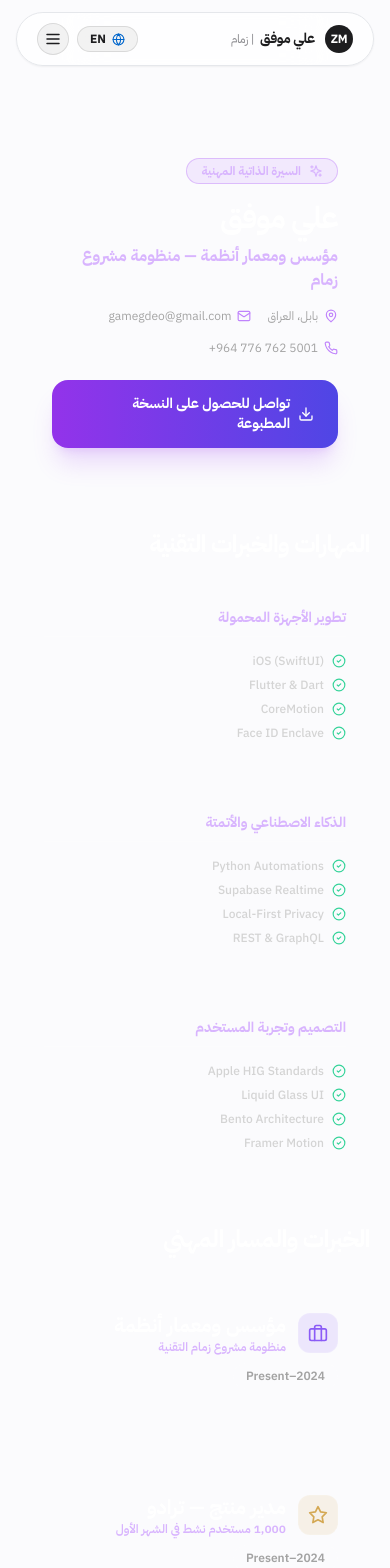
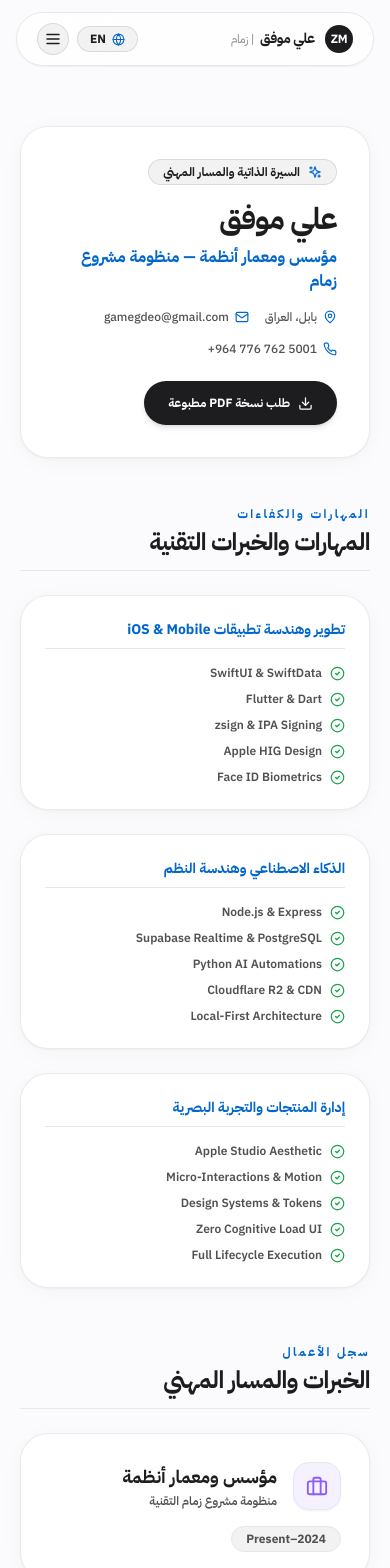
Before and after one commit to Alithepronce/almusawi-portfolio-v2, a Next.js app: page /cv in a window 390 px wide. Shown: the top 1568 px of the page. Built offline with nearby package versions, Linux system fonts and the light colour scheme.

Commit message:
fix(cv, zemam): upgrade CV and policy pages to high-contrast Apple Studio aesthetic

```diff
--- a/src/app/cv/page.tsx
+++ b/src/app/cv/page.tsx
@@ -5,13 +5,62 @@
 import PageShell from '@/components/ui/PageShell';
 import { useLang } from '@/lib/i18n';
 import { experienceTimeline } from '@/data/experience';
-import { Briefcase, Download, MapPin, Mail, Phone, Code2, Sparkles, CheckCircle2, ArrowUpRight } from 'lucide-react';
+import {
+  Briefcase,
+  Download,
+  MapPin,
+  Mail,
+  Phone,
+  Code2,
+  Sparkles,
+  CheckCircle2,
+  ArrowUpRight,
+  GraduationCap,
+  Award,
+  Globe,
+  Layers,
+  Smartphone,
+  Cpu,
+  ShieldCheck,
+} from 'lucide-react';
 import { useInteractiveSounds } from '@/hooks/useInteractiveSounds';
 
 const coreSkills = [
-  { category: { ar: 'تطوير الأجهزة المحمولة', en: 'Mobile Architecture' }, skills: ['iOS (SwiftUI)', 'Flutter & Dart', 'CoreMotion', 'Face ID Enclave'] },
-  { category: { ar: 'الذكاء الاصطناعي والأتمتة', en: 'AI & Systems Automation' }, skills: ['Python Automations', 'Supabase Realtime', 'Local-First Privacy', 'REST & GraphQL'] },
-  { category: { ar: 'التصميم وتجربة المستخدم', en: 'Product & HIG Design' }, skills: ['Apple HIG Standards', 'Liquid Glass UI', 'Bento Architecture', 'Framer Motion'] },
+  {
+    category: { ar: 'تطوير وهندسة تطبيقات iOS & Mobile', en: 'iOS & Mobile Architecture' },
+    skills: ['SwiftUI & SwiftData', 'Flutter & Dart', 'zsign & IPA Signing', 'Apple HIG Design', 'Face ID Biometrics'],
+  },
+  {
+    category: { ar: 'الذكاء الاصطناعي وهندسة النظم', en: 'AI & Systems Engineering' },
+    skills: ['Node.js & Express', 'Supabase Realtime & PostgreSQL', 'Python AI Automations', 'Cloudflare R2 & CDN', 'Local-First Architecture'],
+  },
+  {
+    category: { ar: 'إدارة المنتجات والتجربة البصرية', en: 'Product & Visual Excellence' },
+    skills: ['Apple Studio Aesthetic', 'Micro-Interactions & Motion', 'Design Systems & Tokens', 'Zero Cognitive Load UI', 'Full Lifecycle Execution'],
+  },
+];
+
+const educationAndHonors = [
+  {
+    title: { ar: 'بكالوريوس فيزياء طبية — جامعة المستقبل', en: 'B.Sc. Medical Physics — Al-Mustaqbal University' },
+    period: '2021 – 2025',
+    desc: {
+      ar: 'مشروع التخرج: روبوت طبي ذكي لنقل وتوصيل الأدوية والعينات الحساسة أوتوماتيكياً (Arduino & IR Sensors).',
+      en: 'Graduation Project: Autonomous IR line-following medical robot for hospital drug delivery.',
+    },
+    icon: GraduationCap,
+    color: '#16a34a',
+  },
+  {
+    title: { ar: 'تأسيس وبناء منظومة مشروع زمام (Project ZMAM)', en: 'Founding & Architecting Project ZMAM' },
+    period: '2024 – الحاضر',
+    desc: {
+      ar: 'بناء شبكة منتجات متكاملة (ZMAM Core, Warraq Publishing, Glamora POS, ZMAM Store) وفق دستور الأمانة الهندسية والخصوصية المطلقة.',
+      en: 'Architecting an enduring software ecosystem comprising ZMAM Core, Warraq, Glamora POS, and ZMAM Store under strict privacy axioms.',
+    },
+    icon: Award,
+    color: '#0066cc',
+  },
 ];
 
 export default function CVPage() {
@@ -22,88 +71,161 @@
   return (
     <PageShell>
       <div className="max-w-4xl mx-auto pb-24 pt-4">
-        {/* HERO HEADER */}
-        <section className="glass-card-apple p-8 sm:p-12 mb-12 bento-zmam">
+        {/* HERO HEADER CARD */}
+        <section className="apple-studio-card p-8 sm:p-12 mb-12 bg-white border border-black/8 shadow-sm">
           <div className="flex flex-col md:flex-row md:items-center justify-between gap-6">
             <div>
-              <div className="inline-flex items-center gap-2 rounded-full border border-purple-500/30 bg-purple-500/10 px-3.5 py-1 text-xs font-bold text-purple-300 mb-4">
-                <Sparkles size={14} />
-                <span>{isRtl ? 'السيرة الذاتية المهنية' : 'Executive Resume'}</span>
+              <div className="inline-flex items-center gap-2 rounded-full border border-black/10 bg-black/5 px-3.5 py-1 text-xs font-bold text-[#1d1d1f] mb-4">
+                <Sparkles size={14} className="text-[#0066cc]" />
+                <span>{isRtl ? 'السيرة الذاتية والمسار المهني' : 'Executive Resume'}</span>
               </div>
-              <h1 className="text-3xl sm:text-5xl font-extrabold text-white tracking-tight mb-2">
+              <h1 className="text-3xl sm:text-5xl font-extrabold text-[#1d1d1f] tracking-tight mb-2">
                 {isRtl ? 'علي موفق' : 'Ali Muwaffaq'}
               </h1>
-              <p className="text-base text-purple-300 font-bold mb-4">
+              <p className="text-base text-[#0066cc] font-bold mb-4">
                 {isRtl ? 'مؤسس ومعمار أنظمة — منظومة مشروع زمام' : 'Founder & System Architect — Project ZMAM Ecosystem'}
               </p>
-              <div className="flex flex-wrap gap-4 text-xs text-neutral-400">
-                <span className="flex items-center gap-1.5"><MapPin size={14} className="text-purple-400" /> {isRtl ? 'بابل، العراق' : 'Babil, Iraq'}</span>
-                <span className="flex items-center gap-1.5"><Mail size={14} className="text-purple-400" /> gamegdeo@gmail.com</span>
-                <span className="flex items-center gap-1.5"><Phone size={14} className="text-purple-400" /> <span dir="ltr">+964 776 762 5001</span></span>
+              <div className="flex flex-wrap gap-4 text-xs text-[#515154] font-medium">
+                <span className="flex items-center gap-1.5">
+                  <MapPin size={14} className="text-[#0066cc]" /> {isRtl ? 'بابل، العراق' : 'Babil, Iraq'}
+                </span>
+                <span className="flex items-center gap-1.5">
+                  <Mail size={14} className="text-[#0066cc]" /> gamegdeo@gmail.com
+                </span>
+                <span className="flex items-center gap-1.5">
+                  <Phone size={14} className="text-[#0066cc]" /> <span dir="ltr">+964 776 762 5001</span>
+                </span>
               </div>
             </div>
 
             <div className="shrink-0">
               <a
-                href="mailto:gamegdeo@gmail.com?subject=طلب%20السيرة%20الذاتية"
+                href="mailto:gamegdeo@gmail.com?subject=طلب%20السيرة%20الذاتية%20—%20علي%20موفق"
                 onClick={playClick}
-                className="inline-flex items-center gap-2 px-6 py-3.5 rounded-2xl bg-gradient-to-r from-purple-600 to-indigo-600 text-white font-bold text-sm shadow-xl shadow-purple-500/20 hover:scale-105 transition"
+                onMouseEnter={playHover}
+                className="inline-flex items-center gap-2 px-6 py-3.5 rounded-full bg-[#1d1d1f] text-white font-bold text-xs hover:bg-black transition shadow-md"
               >
-                <Download size={16} />
-                <span>{isRtl ? 'تواصل للحصول على النسخة المطبوعة' : 'Contact for Printable Resume'}</span>
+                <Download size={15} />
+                <span>{isRtl ? 'طلب نسخة PDF مطبوعة' : 'Request Printable PDF'}</span>
               </a>
             </div>
           </div>
         </section>
 
-        {/* SKILLS MATRIX */}
-        <section className="mb-12">
-          <h2 className="text-2xl font-bold text-white tracking-tight mb-6">
-            {isRtl ? 'المهارات والخبرات التقنية' : 'Core Competencies'}
-          </h2>
+        {/* CORE SKILLS MATRIX */}
+        <section className="mb-14">
+          <div className="mb-6 pb-3 border-b border-black/8">
+            <p className="text-xs uppercase tracking-[0.2em] font-bold text-[#0066cc] mb-1">
+              {isRtl ? 'المهارات والكفاءات' : 'CORE COMPETENCIES'}
+            </p>
+            <h2 className="text-2xl sm:text-3xl font-extrabold text-[#1d1d1f] tracking-tight">
+              {isRtl ? 'المهارات والخبرات التقنية' : 'Technical Skills & Architecture'}
+            </h2>
+          </div>
+
           <div className="grid grid-cols-1 md:grid-cols-3 gap-6">
             {coreSkills.map((cat, i) => (
-              <div key={i} className="glass-card-apple p-6">
-                <h3 className="text-sm font-bold text-purple-300 mb-4 pb-2 border-b border-white/10">{cat.category[lang]}</h3>
-                <ul className="space-y-2 text-xs text-neutral-300 font-medium">
+              <motion.div
+                key={i}
+                whileHover={{ y: -3 }}
+                transition={{ duration: 0.2 }}
+                className="apple-studio-card p-6 bg-white border border-black/8"
+              >
+                <h3 className="text-sm font-extrabold text-[#0066cc] mb-4 pb-2 border-b border-black/8">
+                  {cat.category[lang]}
+                </h3>
+                <ul className="space-y-2.5 text-xs text-[#515154] font-semibold">
                   {cat.skills.map((s) => (
                     <li key={s} className="flex items-center gap-2">
-                      <CheckCircle2 size={14} className="text-emerald-400 shrink-0" />
+                      <CheckCircle2 size={15} className="text-[#16a34a] shrink-0" />
                       <span>{s}</span>
                     </li>
                   ))}
                 </ul>
-              </div>
+              </motion.div>
             ))}
           </div>
         </section>
 
         {/* EXPERIENCE TIMELINE */}
-        <section>
-          <h2 className="text-2xl font-bold text-white tracking-tight mb-6">
-            {isRtl ? 'الخبرات والمسار المهني' : 'Professional Experience'}
-          </h2>
-          <div className="space-y-6">
+        <section className="mb-14">
+          <div className="mb-6 pb-3 border-b border-black/8">
+            <p className="text-xs uppercase tracking-[0.2em] font-bold text-[#0066cc] mb-1">
+              {isRtl ? 'سجل الأعمال' : 'CAREER TRAJECTORY'}
+            </p>
+            <h2 className="text-2xl sm:text-3xl font-extrabold text-[#1d1d1f] tracking-tight">
+              {isRtl ? 'الخبرات والمسار المهني' : 'Professional Experience'}
+            </h2>
+          </div>
+
+          <div className="space-y-5">
             {experienceTimeline.map((exp, index) => {
               const Icon = exp.icon;
               return (
-                <div key={index} className="glass-card-apple p-8 bento-zmam">
-                  <div className="flex flex-col sm:flex-row sm:items-center justify-between gap-2 mb-4">
-                    <div className="flex items-center gap-3">
+                <div key={index} className="apple-studio-card p-7 sm:p-8 bg-white border border-black/8">
+                  <div className="flex flex-col sm:flex-row sm:items-center justify-between gap-4">
+                    <div className="flex items-center gap-4">
                       <div
-                        className="w-10 h-10 rounded-xl flex items-center justify-center border border-white/10 shrink-0"
-                        style={{ background: `${exp.color}20`, color: exp.color }}
+                        className="w-12 h-12 rounded-2xl flex items-center justify-center border border-black/8 shrink-0 shadow-sm"
+                        style={{ background: `${exp.color}15`, color: exp.color }}
                       >
-                        <Icon size={20} />
+                        <Icon size={22} />
                       </div>
                       <div>
-                        <h3 className="text-xl font-bold text-white">{exp.title[lang]}</h3>
-                        <p className="text-xs text-purple-300 font-semibold">{exp.company[lang]}</p>
+                        <h3 className="text-lg sm:text-xl font-extrabold text-[#1d1d1f] mb-0.5">
+                          {exp.title[lang]}
+                        </h3>
+                        <p className="text-xs text-[#515154] font-semibold">
+                          {exp.company[lang]}
+                        </p>
                       </div>
                     </div>
-                    <span className="px-3 py-1 rounded-full border border-white/10 bg-white/5 text-xs text-neutral-400 font-semibold w-fit">
+                    <span className="px-3.5 py-1 rounded-full border border-black/8 bg-black/5 text-xs text-[#515154] font-bold w-fit shrink-0">
                       {exp.year}
                     </span>
+                  </div>
+                </div>
+              );
+            })}
+          </div>
+        </section>
+
+        {/* EDUCATION & INITIATIVES */}
+        <section>
+          <div className="mb-6 pb-3 border-b border-black/8">
+            <p className="text-xs uppercase tracking-[0.2em] font-bold text-[#0066cc] mb-1">
+              {isRtl ? 'التعليم والمبادرات' : 'EDUCATION & MILESTONES'}
+            </p>
+            <h2 className="text-2xl sm:text-3xl font-extrabold text-[#1d1d1f] tracking-tight">
+              {isRtl ? 'المؤهلات والمشاريع التأسيسية' : 'Education & Milestones'}
+            </h2>
+          </div>
+
+          <div className="space-y-5">
+            {educationAndHonors.map((item, idx) => {
+              const Icon = item.icon;
+              return (
+                <div key={idx} className="apple-studio-card p-7 sm:p-8 bg-white border border-black/8">
+                  <div className="flex items-start gap-4">
+                    <div
+                      className="w-12 h-12 rounded-2xl flex items-center justify-center border border-black/8 shrink-0 shadow-sm mt-0.5"
+                      style={{ background: `${item.color}15`, color: item.color }}
+                    >
+                      <Icon size={22} />
+                    </div>
+                    <div className="flex-1">
+                      <div className="flex flex-col sm:flex-row sm:items-center justify-between gap-1 mb-2">
+                        <h3 className="text-base sm:text-lg font-extrabold text-[#1d1d1f]">
+                          {item.title[lang]}
+                        </h3>
+                        <span className="text-xs text-[#86868b] font-bold">
+                          {item.period}
+                        </span>
+                      </div>
+                      <p className="text-xs sm:text-sm text-[#515154] leading-relaxed">
+                        {item.desc[lang]}
+                      </p>
+                    </div>
                   </div>
                 </div>
               );
--- a/src/app/zemam/support/page.tsx
+++ b/src/app/zemam/support/page.tsx
@@ -1,7 +1,7 @@
 'use client';
 
 import PageShell from '@/components/ui/PageShell';
-import { HelpCircle, Mail, Phone, MessageSquare, ArrowRight, ArrowLeft } from 'lucide-react';
+import { HelpCircle, Mail, MessageSquare, ArrowRight, ArrowLeft } from 'lucide-react';
 import Link from 'next/link';
 import { useLang } from '@/lib/i18n';
 
@@ -14,41 +14,41 @@
       <div className="max-w-4xl mx-auto pb-24 pt-4">
         {/* Header */}
         <div className="text-center mb-12">
-          <div className="inline-flex items-center gap-2 rounded-full border border-purple-500/30 bg-purple-500/10 px-4 py-1.5 text-xs font-bold text-purple-300 mb-4 backdrop-blur-xl">
-            <HelpCircle size={14} />
-            {isRtl ? 'مركز الدعم والخدمات' : 'Support & Assistance'}
+          <div className="inline-flex items-center gap-2 rounded-full border border-black/10 bg-white px-4 py-1.5 text-xs font-bold text-[#1d1d1f] mb-4 shadow-sm">
+            <HelpCircle size={14} className="text-[#0066cc]" />
+            <span>{isRtl ? 'مركز الدعم والخدمات' : 'Support & Assistance'}</span>
           </div>
-          <h1 className="text-3xl sm:text-5xl font-extrabold text-white tracking-tight mb-3">
+          <h1 className="text-3xl sm:text-5xl font-extrabold text-[#1d1d1f] tracking-tight mb-3">
             {isRtl ? 'الدعم الفني والتواصل' : 'Technical Support'}
           </h1>
-          <p className="text-sm text-neutral-400">
+          <p className="text-sm text-[#515154]">
             {isRtl ? 'منظومة مشروع زمام — علي موفق' : 'Project ZMAM Ecosystem — Ali Muwaffaq'}
           </p>
         </div>
 
         {/* Contact Cards */}
         <div className="grid grid-cols-1 sm:grid-cols-2 gap-6 mb-12">
-          <div className="glass-card-apple p-8 text-center bento-zmam">
-            <Mail size={32} className="mx-auto text-purple-400 mb-4" />
-            <h3 className="text-lg font-bold text-white mb-2">{isRtl ? 'البريد الإلكتروني المباشر' : 'Direct Email Support'}</h3>
-            <p className="text-xs text-neutral-400 mb-4">{isRtl ? 'للاستفسارات والتقارير الفنية' : 'For inquiries and technical reports'}</p>
-            <a href="mailto:gamegdeo@gmail.com" className="px-5 py-2.5 rounded-full bg-purple-600/30 text-purple-300 text-xs font-bold border border-purple-500/40 inline-block hover:bg-purple-600/50 transition">
+          <div className="apple-studio-card p-8 text-center bg-white border border-black/8 shadow-sm">
+            <Mail size={32} className="mx-auto text-[#0066cc] mb-4" />
+            <h3 className="text-lg font-bold text-[#1d1d1f] mb-2">{isRtl ? 'البريد الإلكتروني المباشر' : 'Direct Email Support'}</h3>
+            <p className="text-xs text-[#515154] mb-4">{isRtl ? 'للاستفسارات والتقارير الفنية' : 'For inquiries and technical reports'}</p>
+            <a href="mailto:gamegdeo@gmail.com" className="px-5 py-2.5 rounded-full bg-black/5 text-[#0066cc] text-xs font-bold border border-black/8 inline-block hover:bg-black/10 transition">
               gamegdeo@gmail.com
             </a>
           </div>
 
-          <div className="glass-card-apple p-8 text-center bento-warraq">
-            <MessageSquare size={32} className="mx-auto text-amber-400 mb-4" />
-            <h3 className="text-lg font-bold text-white mb-2">{isRtl ? 'التواصل عبر الواتساب' : 'WhatsApp Direct'}</h3>
-            <p className="text-xs text-neutral-400 mb-4">{isRtl ? 'استجابة سريعة ومباشرة' : 'Fast and direct response'}</p>
-            <a href="https://wa.me/9647767625001" target="_blank" rel="noreferrer" className="px-5 py-2.5 rounded-full bg-amber-500/20 text-amber-300 text-xs font-bold border border-amber-500/30 inline-block hover:bg-amber-500/30 transition">
+          <div className="apple-studio-card p-8 text-center bg-white border border-black/8 shadow-sm">
+            <MessageSquare size={32} className="mx-auto text-[#16a34a] mb-4" />
+            <h3 className="text-lg font-bold text-[#1d1d1f] mb-2">{isRtl ? 'التواصل عبر الواتساب' : 'WhatsApp Direct'}</h3>
+            <p className="text-xs text-[#515154] mb-4">{isRtl ? 'استجابة سريعة ومباشرة' : 'Fast and direct response'}</p>
+            <a href="https://wa.me/9647767625001" target="_blank" rel="noreferrer" className="px-5 py-2.5 rounded-full bg-emerald-50 text-[#16a34a] text-xs font-bold border border-emerald-600/20 inline-block hover:bg-emerald-100 transition">
               +964 776 762 5001
             </a>
           </div>
         </div>
 
         <div className="text-center pt-4">
-          <Link href="/zemam" className="inline-flex items-center gap-2 text-purple-400 font-bold hover:underline text-sm">
+          <Link href="/zemam" className="inline-flex items-center gap-2 text-[#0066cc] font-bold hover:underline text-sm">
             {isRtl ? <ArrowRight size={16} /> : <ArrowLeft size={16} />}
             <span>{isRtl ? 'العودة لدستور منظومة زمام' : 'Back to ZMAM Constitution'}</span>
           </Link>
```
Also changed, not shown: src/app/zemam/privacy/page.tsx (+18 -18 lines), src/app/zemam/terms/page.tsx (+13 -13 lines).
